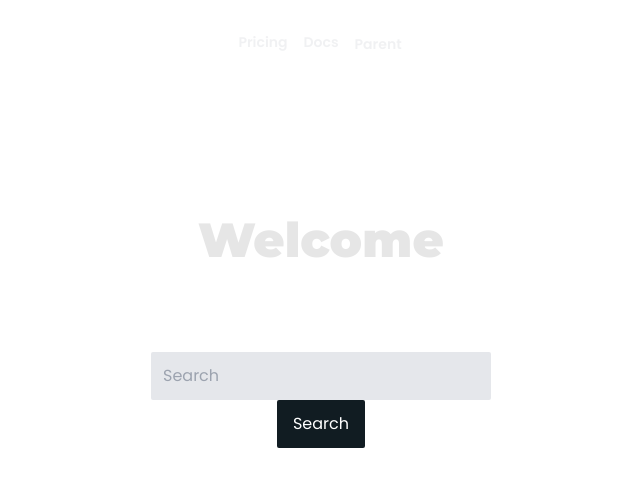
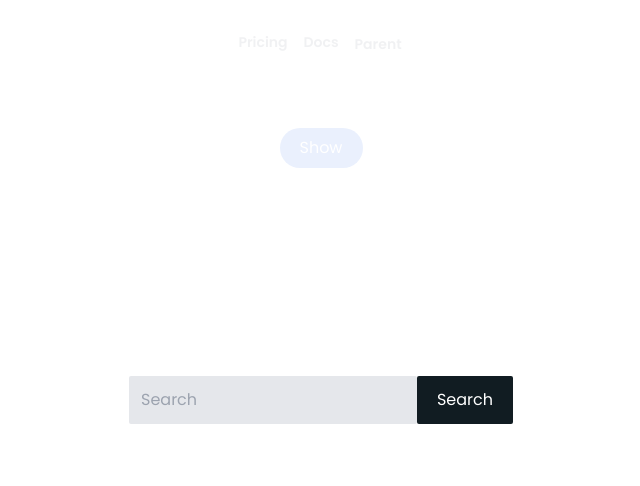
Before and after one commit to RavenSam/Eriva, a Next.js app: page / in a window 1280 px wide. Both pictures are taken after a click on the button 1144 px from the left and 44 px from the top of the page. Shown: the top 486 px of the page, without its empty margins (319-959 px from the left). Built offline with nearby package versions, Linux system fonts and the light colour scheme; some icons are missing.

Commit message:
Search transition animation

```diff
--- a/pages/index.js
+++ b/pages/index.js
@@ -1,7 +1,32 @@
+import { useState } from "react"
+import { useTransition, animated } from "react-spring"
+
 export default function Home() {
+   const [show, setShow] = useState(false)
+
+   const transition = useTransition(show, {
+      from: { opacity: 0 },
+      enter: { opacity: 1 },
+      leave: { opacity: 0 },
+   })
+
    return (
       <>
-         <h1 className="text-5xl font-black font-heading text-center mt-32">Welcome</h1>
+         <div className=" my-10 flex items-center justify-center flex-col">
+            <button
+               className="py-2 px-5 bg-blue-600 text-white rounded-full focus:outline-none"
+               onClick={() => setShow(!show)}
+            >
+               {show ? "Hide" : "Show"}
+            </button>
+
+            <div className=" my-10 flex items-center justify-center flex-col">
+               {transition(
+                  (style, item) =>
+                     item && <animated.div style={style} className="w-32 h-32 bg-pink-600 shadow-2xl rounded-md" />
+               )}
+            </div>
+         </div>
       </>
    )
 }
--- a/src/components/Header/NavRight.jsx
+++ b/src/components/Header/NavRight.jsx
@@ -1,18 +1,13 @@
 import React from "react"
-import { SearchOutline, ShoppingCartOutline } from "heroicons-react"
+import { ShoppingCartOutline } from "heroicons-react"
 import MobileMenu from "./MobileMenu"
+import Search from "./Search"
 
 export default function NavRight({ links, setOpenSearch, openSearch }) {
    return (
       <>
          <div className="flex items-center justify-end md:flex-1 lg:w-0">
-            <button
-               onClick={() => setOpenSearch(!openSearch)}
-               aria-label="Search"
-               className="bg-white rounded-sm p-2 ml-2 inline-flex items-center justify-center text-gray-400 hover:text-gray-500 hover:bg-gray-100 focus:outline-none "
-            >
-               <SearchOutline />
-            </button>
+            <Search />
 
             <button
                aria-label="Shopping Cart"
--- /dev/null
+++ b/src/components/Header/Search.jsx
@@ -0,0 +1,53 @@
+import { useState } from "react"
+import { useTransition, animated } from "react-spring"
+import { SearchOutline } from "heroicons-react"
+
+export default function Search() {
+   const [openSearch, setOpenSearch] = useState(false)
+
+   const transition = useTransition(openSearch, {
+      from: { y: "-100%", opacity: 0 },
+      enter: { y: "0", opacity: 1 },
+      leave: { opacity: 0 },
+   })
+
+   return (
+      <>
+         <button
+            onClick={() => setOpenSearch(!openSearch)}
+            aria-label="Search"
+            className="bg-white rounded-sm p-2 ml-2 inline-flex items-center justify-center text-gray-400 hover:text-gray-500 hover:bg-gray-100 focus:outline-none "
+         >
+            <SearchOutline />
+         </button>
+
+         {transition(
+            (style, item) =>
+               item && (
+                  <animated.div
+                     style={style}
+                     onClick={() => setOpenSearch(false)}
+                     className="bg-whiteAlpha-900 w-full p-2  items-center justify-center absolute top-0 left-0 h-screen  transition-all flex z-10 "
+                  >
+                     <animated.div
+                        style={style}
+                        onClick={(e) => e.stopPropagation()}
+                        className="duration-500 delay-700 ease search flex items-center justify-center flex-wrap mx-auto w-full max-w-sm"
+                     >
+                        <input
+                           type="search"
+                           autoFocus="true"
+                           className="bg-gray-200 w-9/12 rounded-sm p-3 block focus:outline-none"
+                           placeholder="Search"
+                        />
+
+                        <button className="rounded-sm bg-primary-600 py-3 w-3/12 text-white hover:bg-primary-500 focus:outline-none">
+                           Search
+                        </button>
+                     </animated.div>
+                  </animated.div>
+               )
+         )}
+      </>
+   )
+}
--- a/src/components/Header/SearchNav.jsx
+++ /dev/null
@@ -1,39 +0,0 @@
-import React from "react"
-import { useSpring, animated } from "react-spring"
-
-export default function SearchNav({ open, setOpen }) {
-   const searchOpen = open ? "opacity-1 " : " hidden opacity-0"
-
-   const hidden = { opacity: 0, display: "none", zIndex: "-10" }
-  const show = { opacity: 1, display: "flex", zIndex: "10" }
-  const config = { mass: 1, tension: 120, friction: 14 }
-
-   const styled = open ? { ...show, from: hidden, config } : { ...hidden, from: show, config }
-
- const animation = useSpring(styled)
-
-   return (
-      <>
-         <animated.div
-           style={animation}
-            onClick={() => setOpen(false)}
-            className={` bg-whiteAlpha-900 w-full p-2 flex items-center justify-center absolute top-0 left-0 h-screen`}
-         >
-            <div
-               onClick={(e) => e.stopPropagation()}
-               className={`${searchOpen} duration-500 delay-700 ease search flex items-center justify-center flex-wrap mx-auto w-full max-w-sm`}
-            >
-               <input
-                  type="search"
-                  className="bg-gray-200 rounded-sm p-3 block focus:outline-none"
-                  placeholder="Search"
-               />
-
-               <button className="rounded-sm bg-primary-600 py-3 px-4 text-white hover:bg-primary-500 focus:outline-none">
-                  Search
-               </button>
-            </div>
-         </animated.div>
-      </>
-   )
-}
--- a/src/components/Header/index.jsx
+++ b/src/components/Header/index.jsx
@@ -2,7 +2,6 @@ import { useState } from "react"
 import MobileMenu from "./MobileMenu"
 import NavRight from "./NavRight"
 import Nav from "./Nav"
-import SearchNav from "./SearchNav"
 
 const navLink = [
    { label: "pricing", href: "#", child: [] },
@@ -18,13 +17,9 @@ const navLink = [
 ]
 
 export default function Header() {
-   const [openSearch, setOpenSearch] = useState(false)
-
    return (
       <>
          <div className=" bg-white w-full  duration-300 ease-in-out">
-            <SearchNav open={openSearch} setOpen={setOpenSearch} />
-
             <div className="max-w-6xl mx-auto px-4 transition duration-300 ease-in-out">
                <div className="flex justify-between items-center  py-6 md:justify-start">
                   <div className="flex justify-start lg:w-0 lg:flex-1 mr-3">
@@ -47,7 +42,7 @@ export default function Header() {
                   {/* >>>>>>>>>>>>>>>>>>>>>>>>>>>>>>>>>>>>>>>>>>>>>>>>>>>>>>>>>>>>>
                                 MOBILE MENU
                     >>>>>>>>>>>>>>>>>>>>>>>>>>>>>>>>>>>>>>>>>>>>>>>>>>>>>>>>>>>>>>*/}
-                  <NavRight links={navLink} setOpenSearch={setOpenSearch} openSearch={openSearch} />
+                  <NavRight links={navLink} />
                   {/* >>>>>>>>>>>>>>>>>>>>>>>>>>>>>>>>>>>>>>>>>>>>>>>>>>>>>>>>>>> */}
                </div>
             </div>
```
